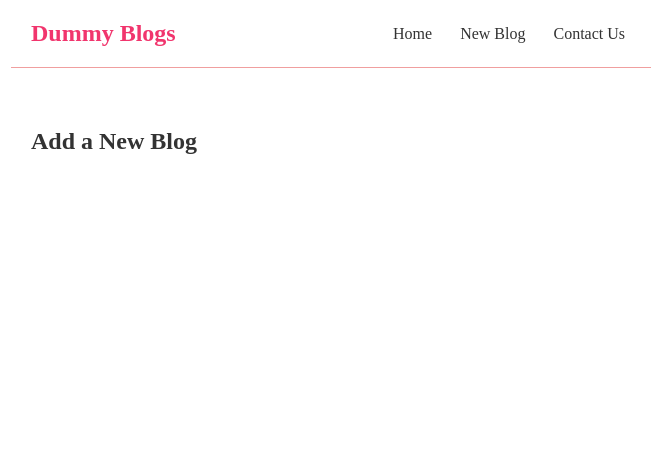
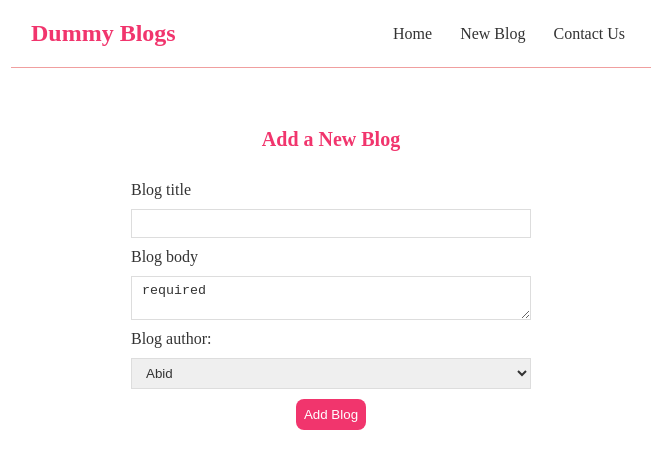
Before and after one commit to AbidRehman994/Blog-App, a React (Vite) app in the folder my-react-app/: page /Create in a window 1280 px wide. Shown: the top 468 px of the page, without its empty margins (309-965 px from the left). Built offline with nearby package versions, Linux system fonts and the light colour scheme.

Commit message:
add: controlled input(form)

```diff
--- a/my-react-app/data/db.json
+++ b/my-react-app/data/db.json
@@ -9,7 +9,7 @@
         },
         {
              "title":"My blog 2",
-            "body":" lorem ipsum lorem ipsumlorem ipsum lorem ipsum",
+            "body":" lorem ipsum lorem ipsumlorem ipsum lorem ipsum hdjsi",
             "author":"Abid",
             "id":2
         },
--- a/my-react-app/src/BlogDetails.jsx
+++ b/my-react-app/src/BlogDetails.jsx
@@ -1,10 +1,20 @@
 import { useParams } from "react-router-dom";
+import useFetch from './useFetch'
 
 const BlogDetails=()=>{
     const {id}=useParams();
+    const {data :blog,error,isPending}=useFetch('http://localhost:8000/blogs/'+id);
     return(
       <div className="blog-details">
-        <h2>Blog details-{id}</h2>
+       { isPending && <div>Loading...</div> }
+       {error && <div>{error}</div>}
+       {blog && (
+        <article>
+          <h2>{blog.title}</h2>
+          <p>By {blog.author}</p>
+          <div>{blog.body}</div>
+        </article>
+       )}
       </div>
     )
 }
--- a/my-react-app/src/BlogList.jsx
+++ b/my-react-app/src/BlogList.jsx
@@ -6,7 +6,7 @@
             <h2>{title}</h2>
         {blogs.map((blog)=>(
             <div className='blog-preview' key={blog.id}>
-                <Link to={'/blogs/${blog.id}'}>
+                <Link to={`/blogs/${blog.id}`}>
                <h2>{blog.title}</h2>
               <p>By {blog.author}</p>
                 </Link>
--- a/my-react-app/src/Create.jsx
+++ b/my-react-app/src/Create.jsx
@@ -1,7 +1,27 @@
+import { useState } from "react";
+
 const Create=()=>{
+    const [title,setTitle]=useState('');
+    const [body,setBody]=useState('');
+    const [author,setAuthor]=useState('');
     return(
         <div className="create">
         <h2>Add a New Blog</h2>
+        <form>
+            <label>Blog title</label>
+            <input type="text" required />
+
+             <label>Blog body</label>
+            <textarea>
+                required
+            </textarea>
+            <label>Blog author:</label>
+            <select>
+                <option value="Abid">Abid</option>
+                <option value="Hamid">Hamid</option>
+            </select>
+            <button>Add Blog</button>
+        </form>
         </div>
     )
 }
--- a/my-react-app/src/index.css
+++ b/my-react-app/src/index.css
@@ -47,3 +47,33 @@
 .blog-preview a{
     text-decoration: none;
 }
+.create {
+  max-width: 400px;
+  margin: 0 auto;
+  text-align: center;
+}
+.create label {
+  text-align: left;
+  display: block;
+}
+.create h2 {
+  font-size: 20px;
+  color: #f1356d;
+  margin-bottom: 30px;
+}
+.create input, .create textarea, .create select {
+  width: 100%;
+  padding: 6px 10px;
+  margin: 10px 0;
+  border: 1px solid #ddd;
+  box-sizing: border-box;
+  display: block;
+}
+.create button {
+  background: #f1356d;
+  color: #fff;
+  border: 0;
+  padding: 8px;
+  border-radius: 8px;
+  cursor: pointer;
+}
```
